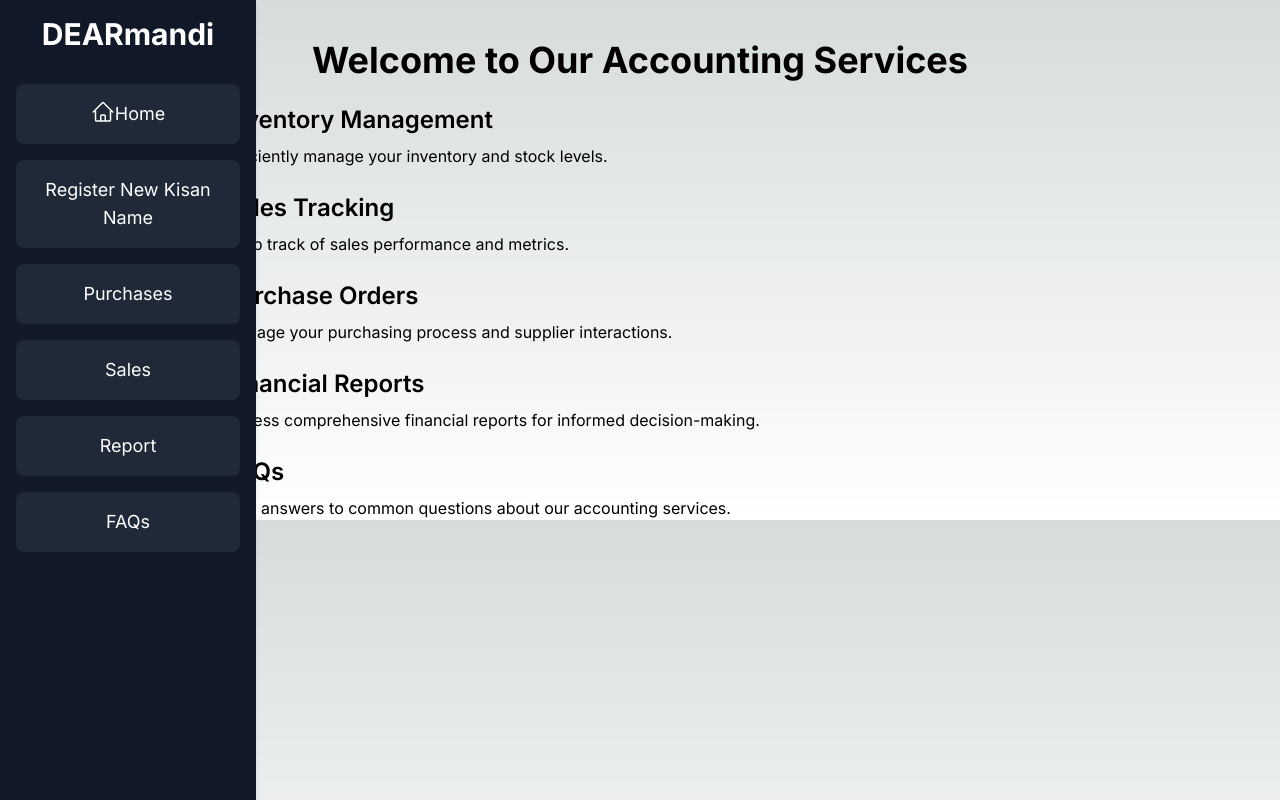
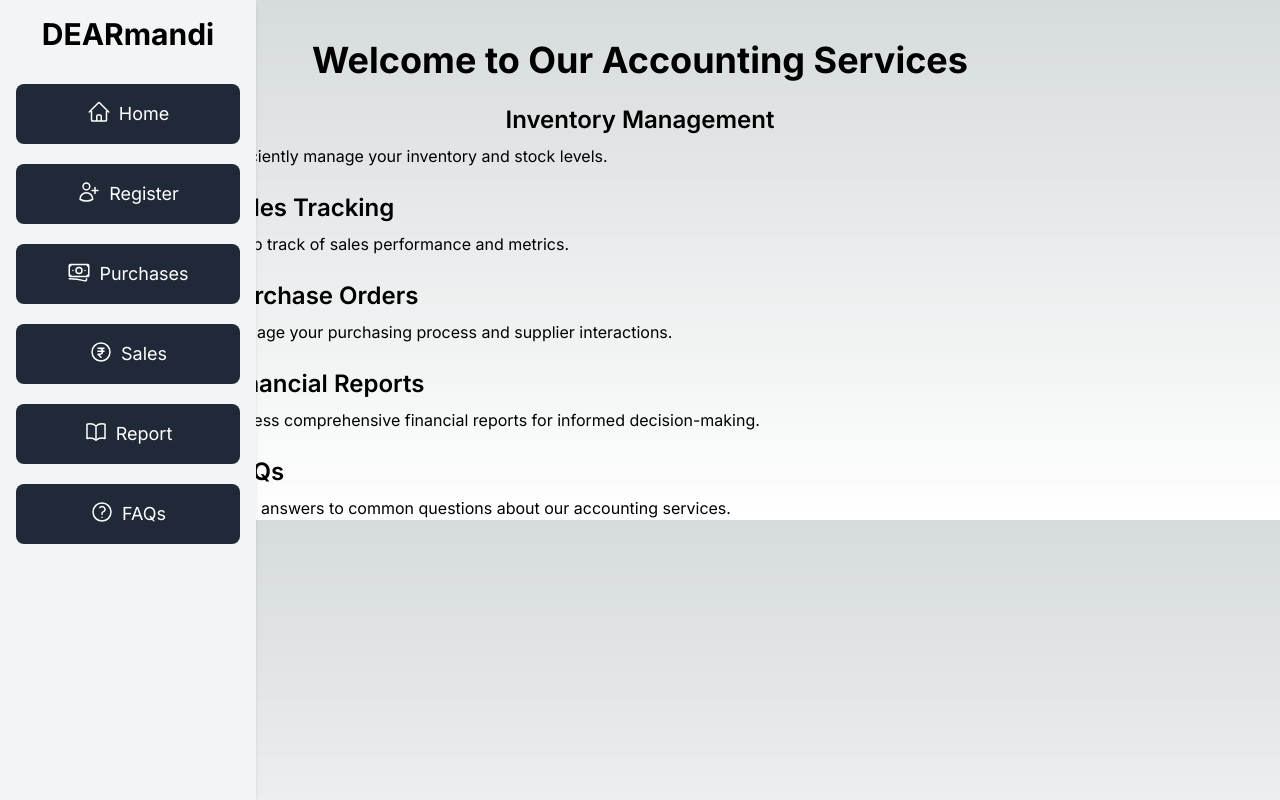
Before and after one commit to rahulg-infiswift/dearmandi, a Next.js app: page / in a window 1280 px wide. Built offline with nearby package versions, Linux system fonts and the light colour scheme.

Commit message:
Add Signup and Login Page

```diff
--- /dev/null
+++ b/app/components/LoginPage.tsx
@@ -0,0 +1,54 @@
+// pages/login.tsx
+import React from 'react';
+import Link from 'next/link';
+
+const LoginPage = () => {
+  return (
+    <div className="min-h-screen flex items-center justify-center bg-gray-100">
+      <div className="max-w-md w-full space-y-8">
+        <div>
+          <h2 className="mt-6 text-center text-3xl font-extrabold text-gray-900">Sign in to your account</h2>
+        </div>
+        <form className="mt-8 space-y-6" action="#" method="POST">
+          <input type="hidden" name="remember" value="true" />
+          <div className="rounded-md shadow-sm -space-y-px">
+            <div>
+              <label htmlFor="email-address" className="sr-only">Email address</label>
+              <input id="email-address" name="email" type="email" autoComplete="email" required className="appearance-none rounded-none relative block w-full px-3 py-2 border border-gray-300 placeholder-gray-500 text-gray-900 rounded-t-md focus:outline-none focus:ring-indigo-500 focus:border-indigo-500 focus:z-10 sm:text-sm" placeholder="Email address" />
+            </div>
+            <div>
+              <label htmlFor="password" className="sr-only">Password</label>
+              <input id="password" name="password" type="password" autoComplete="current-password" required className="appearance-none rounded-none relative block w-full px-3 py-2 border border-gray-300 placeholder-gray-500 text-gray-900 rounded-b-md focus:outline-none focus:ring-indigo-500 focus:border-indigo-500 focus:z-10 sm:text-sm" placeholder="Password" />
+            </div>
+          </div>
+
+          <div className="flex items-center justify-between">
+            <div className="flex items-center">
+              <input id="remember-me" name="remember-me" type="checkbox" className="h-4 w-4 text-indigo-600 focus:ring-indigo-500 border-gray-300 rounded"/>
+              <label htmlFor="remember-me" className="ml-2 block text-sm text-gray-900"> Remember me </label>
+            </div>
+
+            <div className="text-sm">
+              <Link href="/forgot-password" className="font-medium text-indigo-600 hover:text-indigo-500">Forgot your password?
+              </Link>
+            </div>
+          </div>
+
+          <div>
+            <button type="submit" className="group relative w-full flex justify-center py-2 px-4 border border-transparent text-sm font-medium rounded-md text-white bg-indigo-600 hover:bg-indigo-700 focus:outline-none focus:ring-2 focus:ring-offset-2 focus:ring-indigo-500">
+              Sign in
+            </button>
+          </div>
+        </form>
+        <div className="mt-6 text-center">
+          <p className="text-sm text-gray-600">Don't have an account?
+            <Link href="/signup" className="font-medium text-indigo-600 hover:text-indigo-500 ml-1">Register
+            </Link>
+          </p>
+        </div>
+      </div>
+    </div>
+  );
+}
+
+export default LoginPage;
--- /dev/null
+++ b/app/components/SignupPage.tsx
@@ -0,0 +1,50 @@
+import React from 'react';
+import Link from 'next/link';
+
+const SignupPage = () => {
+  return (
+    <div className="min-h-screen flex items-center justify-center bg-gray-100">
+      <div className="max-w-md w-full space-y-8">
+        <div>
+          <h2 className="mt-6 text-center text-3xl font-extrabold text-gray-900">Create your account</h2>
+        </div>
+        <form className="mt-8 space-y-6" action="#" method="POST">
+          {/* Separate divs for each input field to apply margins */}
+          <div className="space-y-4"> {/* Adjusted spacing for the entire form */}
+            <div className="rounded-md shadow-sm"> {/* Individual box */}
+              <label htmlFor="name" className="sr-only">Name</label>
+              <input id="name" name="name" type="text" autoComplete="name" required className="appearance-none rounded-md relative block w-full px-3 py-2 border border-gray-300 placeholder-gray-500 text-gray-900 focus:outline-none focus:ring-indigo-500 focus:border-indigo-500 sm:text-sm" placeholder="Name" />
+            </div>
+            <div className="rounded-md shadow-sm"> {/* Individual box */}
+              <label htmlFor="email" className="sr-only">Email address</label>
+              <input id="email" name="email" type="email" autoComplete="email" required className="appearance-none rounded-md relative block w-full px-3 py-2 border border-gray-300 placeholder-gray-500 text-gray-900 focus:outline-none focus:ring-indigo-500 focus:border-indigo-500 sm:text-sm" placeholder="Email address" />
+            </div>
+            <div className="rounded-md shadow-sm"> {/* Individual box */}
+              <label htmlFor="password" className="sr-only">Password</label>
+              <input id="password" name="password" type="password" autoComplete="new-password" required className="appearance-none rounded-md relative block w-full px-3 py-2 border border-gray-300 placeholder-gray-500 text-gray-900 focus:outline-none focus:ring-indigo-500 focus:border-indigo-500 sm:text-sm" placeholder="Password" />
+            </div>
+            <div className="rounded-md shadow-sm"> {/* Individual box */}
+              <label htmlFor="password" className="sr-only">Repeat Password</label>
+              <input id="password" name="password" type="password" autoComplete="new-password" required className="appearance-none rounded-md relative block w-full px-3 py-2 border border-gray-300 placeholder-gray-500 text-gray-900 focus:outline-none focus:ring-indigo-500 focus:border-indigo-500 sm:text-sm" placeholder="Repeat Password" />
+            </div>
+          </div>
+
+          <div>
+            <button type="submit" className="group relative w-full flex justify-center py-2 px-4 border border-transparent text-sm font-medium rounded-md text-white bg-indigo-600 hover:bg-indigo-700 focus:outline-none focus:ring-2 focus:ring-offset-2 focus:ring-indigo-500">
+              Sign up
+            </button>
+          </div>
+        </form>
+        <div className="text-center">
+          <p className="mt-2 text-sm text-gray-600">
+            Already have an account?{' '}
+            <Link href="/login" className="font-medium text-indigo-600 hover:text-indigo-500">Sign in
+            </Link>
+          </p>
+        </div>
+      </div>
+    </div>
+  );
+}
+
+export default SignupPage;
--- a/app/components/navbar.tsx
+++ b/app/components/navbar.tsx
@@ -1,75 +1,71 @@
 "use client";
 import Link from "next/link";
 import React from "react";
-import { HomeIcon } from "@heroicons/react/24/outline";
+import { HomeIcon, UserPlusIcon, BanknotesIcon, CurrencyRupeeIcon, BookOpenIcon, QuestionMarkCircleIcon } from "@heroicons/react/24/outline";
 
 export default function Navbar() {
   return (
     <div
-      className="fixed top-0 left-0 h-full bg-gray-900 text-white shadow-md z-50"
-      style={{ width: "20%" }}
+      className="fixed top-0 left-0 h-full bg-gray-100 text-white shadow-md z-50 w-1/5"
     >
       <div className="px-4 py-4 flex flex-col">
         <div className="mb-8 flex flex-grow items-center justify-center">
-          <h1 className="text-3xl font-bold text-white text-center">
+          <h1 className="text-3xl font-bold text-black text-center">
             DEARmandi
           </h1>
         </div>
-        <nav className="flex flex-col space-y-4">
-          <div className="bg-gray-800 p-4 rounded-lg">
+        <nav className="flex flex-col space-y-5">
+          <div className="flex justify-center items-center bg-gray-800 hover:bg-gray-900 p-4 rounded-lg ">
             <Link
               href="/"
-              className="flex justify-center items-center text-lg hover:text-gray-300 transition-colors duration-300"
+              className="flex justify-center items-center text-lg  transition-colors duration-300"
             >
-              <HomeIcon className="w-6 mb-1" />
+              <HomeIcon className="w-6 mb-1 mr-2" />
               Home
             </Link>
           </div>
-          <div className="bg-gray-800 p-4 rounded-lg">
+          <div className="flex justify-center items-center bg-gray-800 hover:bg-gray-900 p-4 rounded-lg ">
             <Link
               href="/home/create_entity"
-              className="text-lg hover:text-gray-300 transition-colors duration-300 text-center block"
+              className="flex justify-center items-center text-lg hover:text-gray-300 transition-colors duration-300"
             >
-              Register New Kisan Name
+              <UserPlusIcon className="w-6 mb-1 mr-2" />
+              Register
             </Link>
           </div>
-          <div className="bg-gray-800 p-4 rounded-lg">
+          <div className="flex justify-center items-center bg-gray-800 hover:bg-gray-900 p-4 rounded-lg ">
             <Link
               href="/home/purchases"
-              className="text-lg hover:text-gray-300 transition-colors duration-300 text-center block"
+              className="flex justify-center items-center text-lg hover:text-gray-300 transition-colors duration-300"
             >
+              <BanknotesIcon className="w-6 mb-1 mr-2" />
               Purchases
             </Link>
           </div>
-          <div className="bg-gray-800 p-4 rounded-lg">
+          <div className="flex justify-center items-center bg-gray-800 hover:bg-gray-900 p-4 rounded-lg ">
             <Link
               href="/home/sales"
-              className="text-lg hover:text-gray-300 transition-colors duration-300 text-center block"
+              className="flex justify-center items-center text-lg hover:text-gray-300 transition-colors duration-300"
             >
+              <CurrencyRupeeIcon className="w-6 mb-1 mr-2" />
               Sales
             </Link>
           </div>
-          {/* <div className="bg-gray-800 p-4 rounded-lg">
-            <Link
-              href="/home/inventory"
-              className="text-lg hover:text-gray-300 transition-colors duration-300 text-center block"
-            >
-              Inventory
-            </Link>
-          </div> */}
-          <div className="bg-gray-800 p-4 rounded-lg">
+          <div className="flex justify-center items-center bg-gray-800 hover:bg-gray-900 p-4 rounded-lg ">
             <Link
               href="/home/report"
-              className="text-lg hover:text-gray-300 transition-colors duration-300 text-center block"
+              className="flex justify-center items-center text-lg hover:text-gray-300 transition-colors duration-300"
             >
+              <BookOpenIcon className="w-6 mb-1 mr-2" />
               Report
             </Link>
           </div>
-          <div className="bg-gray-800 p-4 rounded-lg">
+          <div className="flex justify-center items-center bg-gray-800 hover:bg-gray-900 p-4 rounded-lg ">
             <Link
               href="/home/faqs"
-              className="text-lg hover:text-gray-300 transition-colors duration-300 text-center block"
+              className="flex justify-center items-center text-lg hover:text-gray-300 transition-colors duration-300"
             >
+              <QuestionMarkCircleIcon className="w-6 mb-1 mr-2" />
               FAQs
             </Link>
           </div>
--- /dev/null
+++ b/app/login/page.tsx
@@ -0,0 +1,12 @@
+import React from 'react';
+import LoginPage from '../components/LoginPage';
+
+const page = () => {
+  return (
+    <div>
+      <LoginPage/>
+    </div>
+  )
+}
+
+export default page
--- a/app/page.tsx
+++ b/app/page.tsx
@@ -7,12 +7,12 @@
   return (
     <>
       <Navbar />
-      <div className="max-w-4xl mx-auto mt-10 px-4 sm:px-6 lg:px-8">
-        <h1 className="text-3xl font-bold text-center mb-6 sm:text-4xl">
+      <div className="flex flex-col max-w-4xl mx-auto mt-10 px-4 sm:px-6 lg:px-8">
+        <h1 className="flex text-3xl justify-center font-bold text-center mb-6 sm:text-4xl">
           Welcome to Our Accounting Services
         </h1>
         <section className="mb-6">
-          <h2 className="text-xl font-semibold mb-2 sm:text-2xl">
+          <h2 className="flex text-xl justify-center font-semibold mb-2 sm:text-2xl">
             Inventory Management
           </h2>
           <p>Efficiently manage your inventory and stock levels.</p>
--- /dev/null
+++ b/app/signup/page.tsx
@@ -0,0 +1,12 @@
+import React from 'react';
+import SignupPage from '../components/SignupPage';
+
+const page = () => {
+  return (
+    <div>
+      <SignupPage/>
+    </div>
+  )
+}
+
+export default page
```
